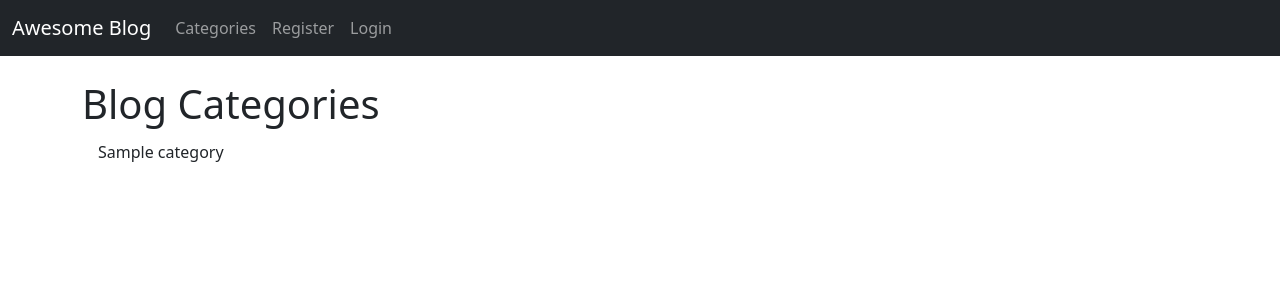
After one commit to shinchri/django-full-blog, a Django app: page /category-list/ in a window 1280 px wide. The commit adds this page. Shown: the top 300 px of the page. Run offline with Django 4.2, Linux system fonts and the light colour scheme; tables that the repository leaves empty hold one stand-in row (values such as "Sample post").

Commit message:
feat: Add Categories to Nav

```diff
--- a/theblog/templates/base.html
+++ b/theblog/templates/base.html
@@ -32,6 +32,23 @@
         </button>
         <div class="collapse navbar-collapse" id="navbarSupportedContent">
           <ul class="navbar-nav me-auto mb-2 mb-lg-0">
+
+            {% if cat_menu %}
+              <li class="nav-item dropdown">
+                <a class="nav-link dropdown-toggle" href="#" id="navbarDropdown" role="button" data-bs-toggle="dropdown" aria-expanded="false">
+                  Categories
+                </a>
+                <ul class="dropdown-menu" aria-labelledby="navbarDropdown">
+                  {% for item in cat_menu %}
+                    <li><a class="dropdown-item" href="{% url "category" item.name|slugify%}">{{ item.name }}</a></li>
+                  {% endfor %}
+
+                </ul>
+              </li>
+            {% else%}
+              <li class="nav-item"><a class="nav-link" href={% url "category-list" %}>Categories</a></li>
+            {% endif %}
+
             {% if user.is_authenticated %}
               <li class="nav-item">
                 <a class="nav-link" href="{% url 'add_post' %}">Add Post</a>
--- /dev/null
+++ b/theblog/templates/category_list.html
@@ -0,0 +1,10 @@
+{% extends 'base.html' %}
+{% block title%} Blog Categories {% endblock%}
+{% block content%}
+  <h1>Blog Categories</h1>
+
+  {% for item in cat_menu_list %}
+    <a class="dropdown-item" href="{% url "category" item.name|slugify%}">{{ item.name }}</a>
+  {% endfor %}
+
+{% endblock %}
--- a/theblog/urls.py
+++ b/theblog/urls.py
@@ -1,5 +1,5 @@
 from django.urls import path
-from .views import AddPostView, HomeView, ArticleDetailView, UpdatePostView, DeletePostView, AddCategoryView, CategoryView
+from .views import AddPostView, HomeView, ArticleDetailView, UpdatePostView, DeletePostView, AddCategoryView, CategoryView, CategoryListView
 
 urlpatterns = [
   path('', HomeView.as_view(), name="home"),
@@ -9,4 +9,5 @@ urlpatterns = [
   path('article/edit/<int:pk>', UpdatePostView.as_view(), name="update_post"),
   path('article/<int:pk>/remove', DeletePostView.as_view(), name="delete_post"),
   path('category/<str:cats>', CategoryView, name="category"),
+  path('category-list/', CategoryListView, name="category-list"),
 ]
--- a/theblog/views.py
+++ b/theblog/views.py
@@ -11,14 +11,32 @@ class HomeView(ListView):
   template_name = "home.html"
   ordering = ['-post_date', '-id']
 
+  def get_context_data(self, *args, **kwargs):
+    cat_menu = Category.objects.all()
+    context = super(HomeView, self).get_context_data(*args, **kwargs)
+    context["cat_menu"] = cat_menu
+    return context
+
+def CategoryListView(request):
+  cat_menu_list = Category.objects.all()
+
+  return render(request, 'category_list.html', {'cat_menu_list': cat_menu_list})
+
 def CategoryView(request, cats):
   category_posts = Post.objects.filter(category=cats.replace('-', ' '))
+  cat_menu = Category.objects.all()
 
-  return render(request, 'categories.html', {"cats": cats.title().replace('-', ' '), "category_posts": category_posts})
+  return render(request, 'categories.html', {"cats": cats.title().replace('-', ' '), "category_posts": category_posts, "cat_menu": cat_menu })
 
 class ArticleDetailView(DetailView):
   model = Post
   template_name = "article_details.html"
+
+  def get_context_data(self, *args, **kwargs):
+    cat_menu = Category.objects.all()
+    context = super(ArticleDetailView, self).get_context_data(*args, **kwargs)
+    context["cat_menu"] = cat_menu
+    return context
 
 class AddPostView(CreateView):
   model = Post
```
